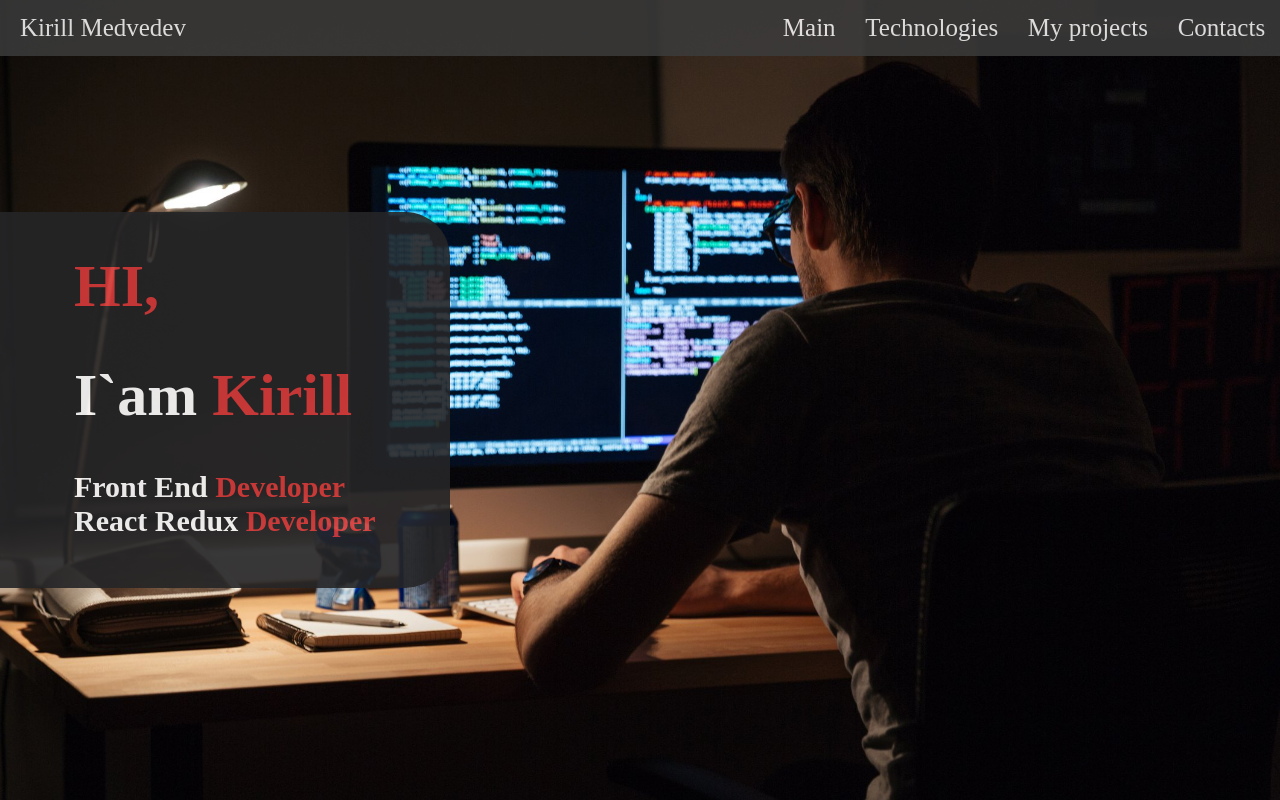
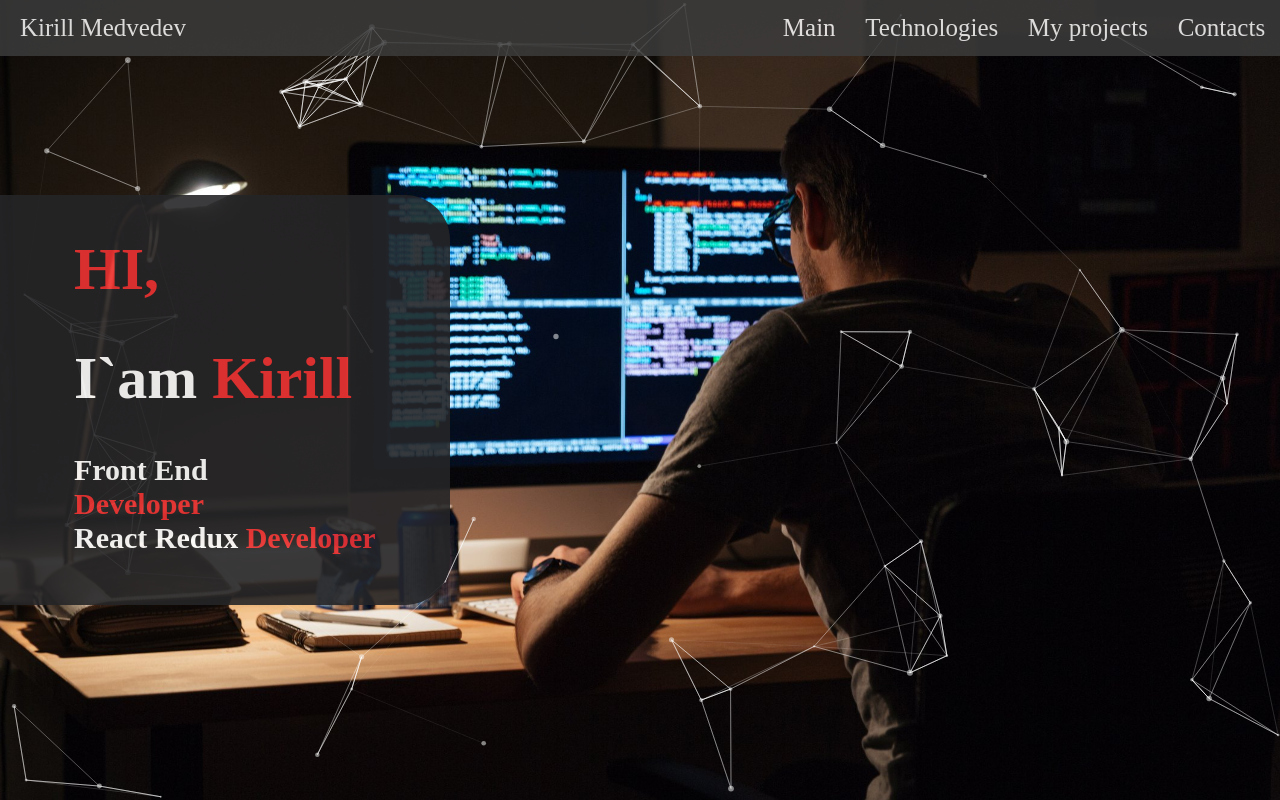
Before and after one commit to Kiri1111/my-portfolio, a React (Create React App) app: page / in a window 1280 px wide. Shown: the top 800 px of the page. Built offline with nearby package versions, Linux system fonts and the light colour scheme; a web font is replaced by a local one.

Commit message:
feat: add reveal

```diff
--- a/package.json
+++ b/package.json
@@ -14,6 +14,7 @@
     "gh-pages": "^4.0.0",
     "node-sass": "^8.0.0",
     "react": "^18.2.0",
+    "react-awesome-reveal": "^4.2.3",
     "react-dom": "^18.2.0",
     "react-router": "^6.7.0",
     "react-router-dom": "^6.7.0",
--- a/src/common/styles/sass/variables.sass
+++ b/src/common/styles/sass/variables.sass
@@ -1,5 +1,5 @@
 $textColor: #fff
 $secondTextColor: #7d7789
-$primaryColor: #d53a3a
+$primaryColor: #ef3333
 $backGroundColor: #333232
 $backGroundSecondColor: #252527
--- a/src/contacts/Сontacts.module.scss
+++ b/src/contacts/Сontacts.module.scss
@@ -55,15 +55,15 @@
           //  left: 0px;
           //  z-index: -1;
           //  transition: all 0.2s;
-
+          //
           //}
 
           &:hover {
             width: 150px;
-            background-color: $primaryColor;
+            background-color: #cc1818;;
             height: 30px;
             text-align: center;
-            border: 2px #de1717 solid;
+            border: none;
 
             &::after {
               width: 100%;
--- a/src/footer/Footer.tsx
+++ b/src/footer/Footer.tsx
@@ -7,6 +7,7 @@ import address from '../assets/icons/address.png'
 import gitHubI from '../assets/icons/github.png'
 import linkedinI from '../assets/icons/linkedin.png'
 import telegramI from '../assets/icons/telegram.png'
+import Fade from "react-awesome-reveal";
 
 export const Footer = () => {
     const footer = {
@@ -21,6 +22,8 @@ export const Footer = () => {
         <div className={s.footerBlock} style={footer}>
             <div className={`${styleContainer.container} ${s.footerContainer}`}>
                 <div className={s.contant}>
+                    <Fade>
+
                         <h2>Kirill Medvedev</h2>
                         <div className={s.table}>
                             <div className={s.divTel}>
@@ -52,7 +55,9 @@ export const Footer = () => {
                             </div>
                         </div>
                         <h3> &copy; 2023 All rights reserved</h3>
+                    </Fade>
                 </div>
+
             </div>
         </div>
     );
--- a/src/main/Main.tsx
+++ b/src/main/Main.tsx
@@ -2,17 +2,20 @@ import React from 'react';
 import s from './Main.module.scss'
 import styleContainer from './../common/styles/Container.module.css'
 import mainImage from "../assets/images/main.jpg";
+import {ParticleComponent} from "../particle/Particle";
+import Fade from "react-awesome-reveal";
 
 export const Main = () => {
     const mainBackground = {
         backgroundImage: `url(${mainImage})`
     }
 
-
     return (
         <div className={s.mainBlock} style={mainBackground}>
+            <ParticleComponent/>
             <div className={styleContainer.container}>
                 <div className={s.text}>
+                    <Fade>
                         <h1 className={s.orangeText}>HI,</h1>
                         <h1>I`am<span className={s.orangeText}> Kirill</span></h1>
                         <span>Front End </span>
@@ -21,6 +24,7 @@ export const Main = () => {
                             <span>React Redux </span>
                             <span className={s.orangeText}>Developer</span>
                         </div>
+                    </Fade>
                 </div>
             </div>
         </div>
--- a/src/my-works/MyWorks.tsx
+++ b/src/my-works/MyWorks.tsx
@@ -5,6 +5,7 @@ import {MyWork} from './my-work/MyWork'
 import {Title} from "../common/components/title/Title";
 import socialImg from '../assets/images/social-networking.webp'
 import todoImg from '../assets/images/todolist.jpg'
+import Fade from "react-awesome-reveal";
 
 export const MyWorks = () => {
     const social = {
@@ -17,14 +18,18 @@ export const MyWorks = () => {
         <div className={s.myWorksBlock}>
             <div className={`${styleContainer.container} ${s.myWorksContainer}`}>
                 <Title text={'My projects'}/>
+
                 <div className={s.myWorks}>
+                    <Fade>
                         <MyWork style={todo}
                                 title={'To Do List'}
                                 description={'Create todolist. It is a list of things you need to do or want to do. Traditionally, they are written on a piece of paper and organized in order of priority. When a task is completed, it is usually crossed off the list.'}/>
                         <MyWork style={social}
                                 title={'Social network'}
                                 description={'Find your friends. This is an Internet platform, a site that allows users registered on it to post information about themselves and communicate with each other, establishing social connections. '}/>
+                    </Fade>
                 </div>
+
             </div>
         </div>
     );
--- a/src/my-works/my-work/MyWork.module.scss
+++ b/src/my-works/my-work/MyWork.module.scss
@@ -36,10 +36,10 @@
 
       .button:hover {
         width: 100px;
-        background-color: $primaryColor;
+        background-color: #cc1818;
         height: 30px;
         text-align: center;
-        border: 1px #de1717 solid;
+
       }
     }
 
--- a/src/particle/Particle.tsx
+++ b/src/particle/Particle.tsx
@@ -4,61 +4,127 @@ import {loadFull} from 'tsparticles'
 
 export const ParticleComponent = () => {
     const particlesInit = async (main: any) => {
-        console.log(main);
-
-        // you can initialize the tsParticles instance (main) here, adding custom shapes or presets
-        // this loads the tsparticles package bundle, it's the easiest method for getting everything ready
-        // starting from v2 you can add only the features you need reducing the bundle size
         await loadFull(main);
     };
 
 
     return (
 
-        <
-            Particles
+        <Particles
+            style={{position: 'absolute', top: '0', left: '0', right: '0', bottom: '0', zIndex: '-1'}}
             init={particlesInit}
             options={
                 {
-
-                    fpsLimit: 40,
-                    particles: {
-                        number: {
-                            value: 200,
-                            density: {
-                                enable: true,
+                    "particles": {
+                        "number": {
+                            "value": 70,
+                            "density": {
+                                "enable": true,
+                                "value_area": 800
+                            }
+                        },
+                        "color": {
+                            "value": "#ffffff"
+                        },
+                        "shape": {
+                            "type": "circle",
+                            "stroke": {
+                                "width": 0,
+                                "color": "#000000"
                             },
+                            "polygon": {
+                                "nb_sides": 5
+                            },
+                            "image": {
+                                "src": "img/github.svg",
+                                "width": 100,
+                                "height": 100
+                            }
                         },
-                        color: {
-                            value: ["#fdcf58", "#757676", "#f27d0c", "#800909", "#f07f13"],
+                        "opacity": {
+                            "value": 0.5,
+                            "random": false,
+                            "anim": {
+                                "enable": false,
+                                "speed": 1,
+                                "opacity_min": 0.1,
+                                "sync": false
+                            }
                         },
-                        opacity: {
-                            value: {min: 0.1, max: 0.5},
+                        "size": {
+                            "value": 3,
+                            "random": true,
+                            "anim": {
+                                "enable": false,
+                                "speed": 40,
+                                "size_min": 0.1,
+                                "sync": false
+                            }
                         },
-                        size: {
-                            value: {min: 1, max: 3},
+                        "line_linked": {
+                            "enable": true,
+                            "distance": 150,
+                            "color": "#ffffff",
+                            "opacity": 0.8,
+                            "width": 1
                         },
-                        move: {
-                            enable: true,
-                            speed: 6,
-                            random: false,
+                        "move": {
+                            "enable": true,
+                            "speed": 3,
+                            "direction": "none",
+                            "random": false,
+                            "straight": false,
+                            "out_mode": "out",
+                            "bounce": false,
+                            "attract": {
+                                "enable": false,
+                                "rotateX": 600,
+                                "rotateY": 1200
+                            }
+                        }
+                    },
+                    "interactivity": {
+                        "detect_on": "canvas",
+                        "events": {
+                            "onhover": {
+                                "enable": true,
+                                "mode": "repulse"
+                            },
+                            "onclick": {
+                                "enable": true,
+                                "mode": "push"
+                            },
+                            "resize": true
                         },
+                        "modes": {
+                            "grab": {
+                                "distance": 400,
+                                "line_linked": {
+                                    "opacity": 1
+                                }
+                            },
+                            "bubble": {
+                                "distance": 400,
+                                "size": 40,
+                                "duration": 2,
+                                "opacity": 8,
+                                "speed": 3
+                            },
+                            "repulse": {
+                                "distance": 200,
+                                "duration": 0.4
+                            },
+                            "push": {
+                                "particles_nb": 4
+                            },
+                            "remove": {
+                                "particles_nb": 2
+                            }
+                        }
                     },
-                    interactivity: {
-                        detectsOn: "window",
-                        events: {
-                            onClick: {
-                                enable: true,
-                            },
-                            resize: true,
-                        },
-                    },
-                    background: {
-                        image: "radial-gradient(#4a0000, #000)",
-                    },
+                    "retina_detect": true
                 }
             }
         />
-
     );
 };
--- a/src/skills/Skills.tsx
+++ b/src/skills/Skills.tsx
@@ -9,6 +9,7 @@ import axiosI from '../assets/icons/axios.png'
 import reduxI from '../assets/icons/redux.png'
 import javascriptI from '../assets/icons/javascript.png'
 import {Title} from "../common/components/title/Title";
+import Fade from 'react-awesome-reveal';
 
 export const Skills = () => {
     const reactIcon = reactI
@@ -19,10 +20,13 @@ export const Skills = () => {
     const javaScript = javascriptI
 
     return (
+
         <div className={s.skillsBlock}>
+
             <div className={`${styleContainer.container} ${s.skillsContainer}`}>
                 <Title text={'My skills'}/>
                 <div className={s.skills}>
+                    <Fade>
                         <Skill title={"React"}
                                icon={reactIcon}
                                description={'React is a JavaScript library for building user interfaces.'}/>
@@ -41,8 +45,10 @@ export const Skills = () => {
                         <Skill title={'Axios'}
                                icon={axios}
                                description={'Axios is a library for making either HTTP requests in Node.js or XMLHttpRequests in the browser. It supports promises, which is new to ES6.'}/>
+                    </Fade>
                 </div>
             </div>
         </div>
+
     );
 };
```
Also changed, not shown: 1 other file (tests, documents, lock files or other folders). Lines whose indentation alone changed are shown as unchanged.
